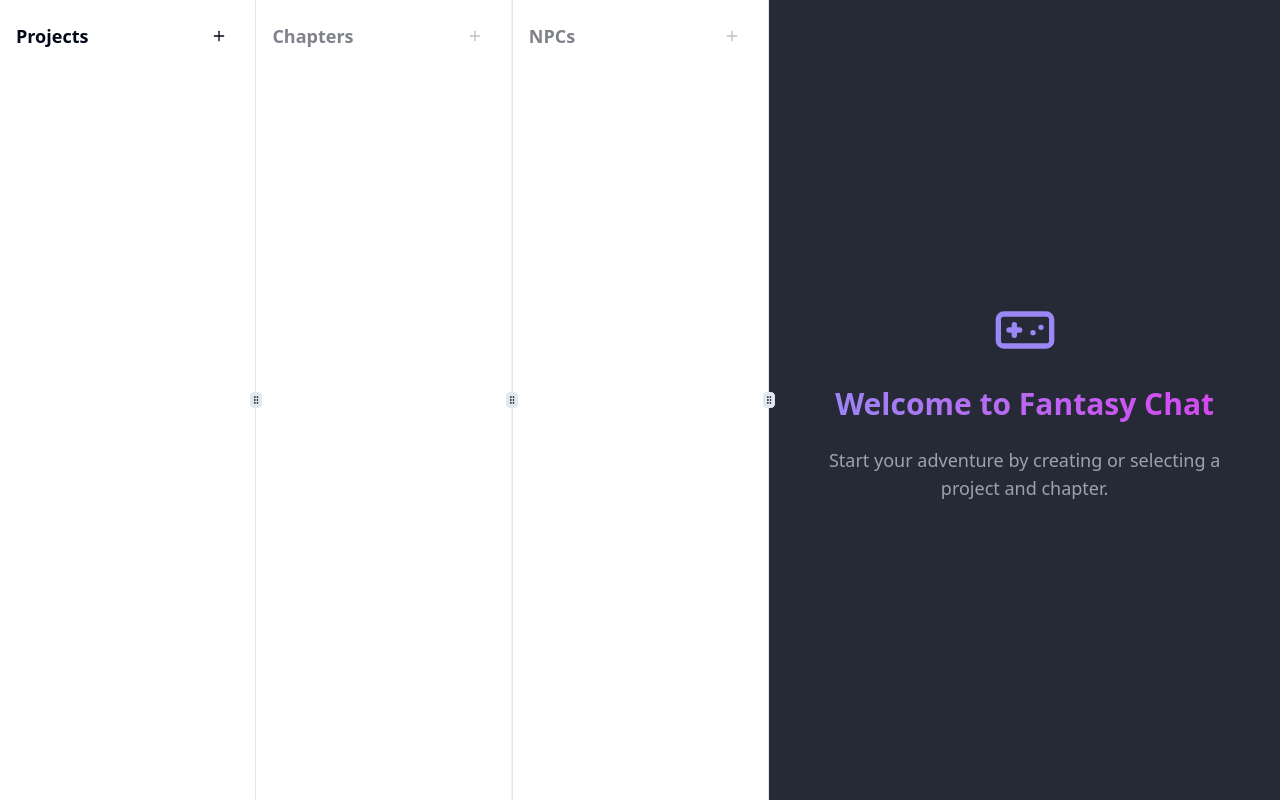
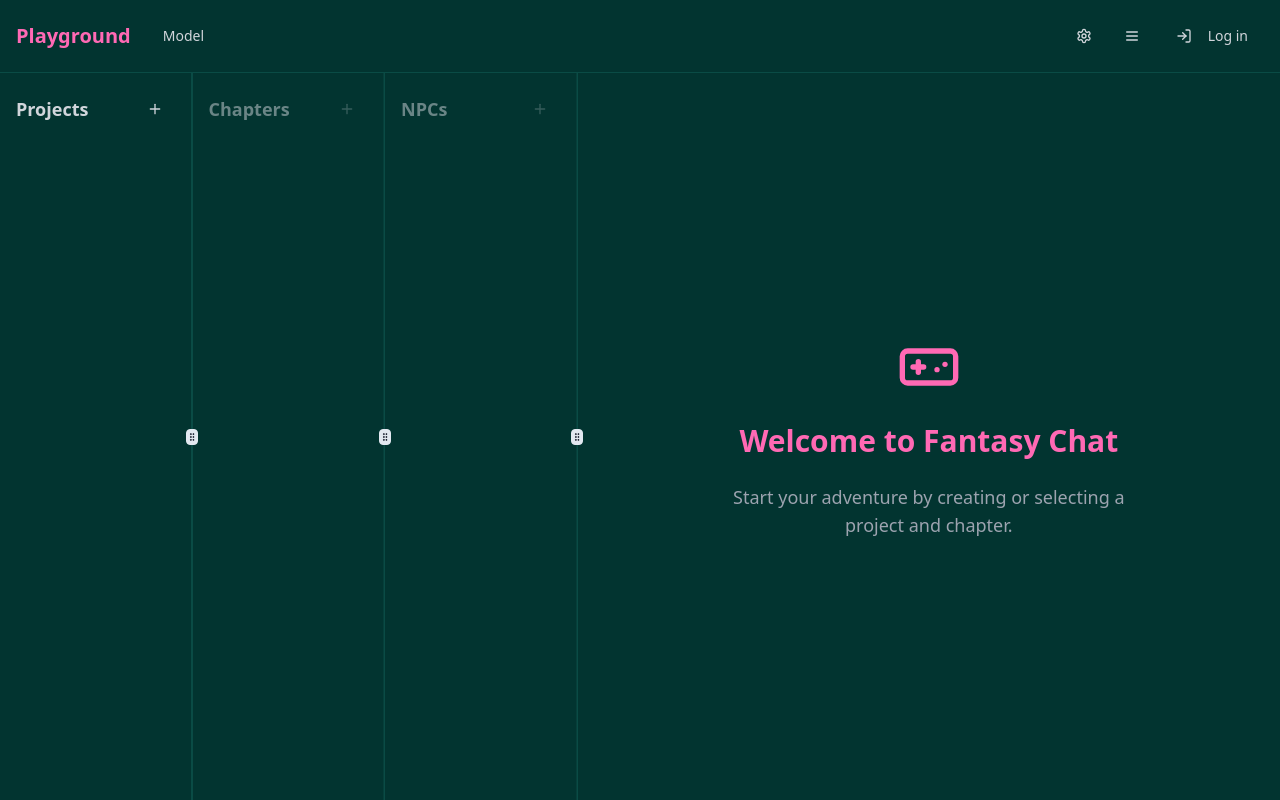
Before and after one commit to ammoti/tale-weaver-dialogue-hub, a React (Vite) app: page / in a window 1280 px wide. Built offline with nearby package versions, Linux system fonts and the light colour scheme.

Commit message:
feat: Implement UI changes based on image
- Updated the UI to match the provided image.
- Added a header with a menu.
- Adjusted the layout of the chat and sidebar components.

```diff
--- a/src/components/chat/ChapterSidebar.tsx
+++ b/src/components/chat/ChapterSidebar.tsx
@@ -28,12 +28,12 @@ export const ChapterSidebar = () => {
   };
 
   return (
-    <div className={`w-64 h-full bg-white border-r p-4 ${isDisabled ? "opacity-50" : ""}`}>
+    <div className={`w-full h-full bg-[#023430] border-r border-[#0a4b45] p-4 ${isDisabled ? "opacity-50" : ""}`}>
       <div className="flex items-center justify-between mb-4">
-        <h2 className="text-lg font-semibold">Chapters</h2>
+        <h2 className="text-lg font-semibold text-gray-300">Chapters</h2>
         <Dialog open={isDisabled ? false : isOpen} onOpenChange={setIsOpen}>
           <DialogTrigger asChild>
-            <Button variant="ghost" size="icon" disabled={isDisabled}>
+            <Button variant="ghost" size="icon" disabled={isDisabled} className="text-gray-300 hover:text-white hover:bg-[#0a4b45]">
               <Plus className="h-4 w-4" />
             </Button>
           </DialogTrigger>
@@ -62,7 +62,11 @@ export const ChapterSidebar = () => {
           <Button
             key={chapter.id}
             variant={selectedChapter?.id === chapter.id ? "secondary" : "ghost"}
-            className="w-full justify-start"
+            className={`w-full justify-start ${
+              selectedChapter?.id === chapter.id
+                ? "bg-[#0a4b45] text-white hover:bg-[#0a4b45]"
+                : "text-gray-300 hover:text-white hover:bg-[#0a4b45]"
+            }`}
             onClick={() => setSelectedChapter(chapter)}
             disabled={isDisabled}
           >
--- a/src/components/chat/ChatArea.tsx
+++ b/src/components/chat/ChatArea.tsx
@@ -10,14 +10,14 @@ export const ChatArea = () => {
   const [message, setMessage] = useState("");
 
   return (
-    <div className="flex-1 flex flex-col h-full bg-[#1A1F2C] bg-opacity-95 p-4">
+    <div className="flex-1 flex flex-col h-full bg-[#023430]">
       {!selectedNPC ? (
         <div className="flex-1 flex items-center justify-center text-center p-8">
           <div className="max-w-md space-y-6 animate-fade-in">
             <div className="flex justify-center">
-              <Gamepad className="w-16 h-16 text-[#9b87f5]" />
+              <Gamepad className="w-16 h-16 text-[#FF69B4]" />
             </div>
-            <h2 className="text-3xl font-bold bg-gradient-to-r from-[#9b87f5] to-[#D946EF] bg-clip-text text-transparent">
+            <h2 className="text-3xl font-bold text-[#FF69B4]">
               Welcome to Fantasy Chat
             </h2>
             <p className="text-gray-400 text-lg">
@@ -27,23 +27,26 @@ export const ChatArea = () => {
         </div>
       ) : (
         <>
-          <div className="flex-1 mb-4 rounded-lg bg-[#22272E] p-4 overflow-y-auto">
+          <div className="flex-1 mb-4 overflow-y-auto">
             {/* Chat messages will go here */}
           </div>
-          <div className="flex gap-2 relative">
+          <div className="p-4 border-t border-[#0a4b45]">
+            <div className="flex gap-2">
               <Input
-              placeholder="Type your message..."
+                placeholder="Message OLMo..."
                 value={message}
                 onChange={(e) => setMessage(e.target.value)}
-              className="bg-[#22272E] border-[#9b87f5] text-white placeholder-gray-400"
+                className="bg-[#0a4b45] border-[#0a4b45] text-white placeholder-gray-400 focus-visible:ring-[#FF69B4] focus-visible:ring-offset-0"
               />
               <Button
                 disabled={!message}
-              className="bg-[#9b87f5] hover:bg-[#7E69AB] text-white min-w-[100px]"
+                className="bg-[#FF69B4] hover:bg-[#ff45a0] text-white min-w-[100px]"
               >
                 <SendHorizontal className="w-4 h-4 mr-2" />
                 Send
               </Button>
+            </div>
+            <p className="text-xs text-gray-500 mt-2 text-center">Always fact-check your results. OLMo is primarily designed to handle English queries.</p>
           </div>
         </>
       )}
--- /dev/null
+++ b/src/components/chat/Header.tsx
@@ -0,0 +1,39 @@
+
+import { Button } from "@/components/ui/button";
+import { MenubarContent, MenubarItem, MenubarMenu, MenubarTrigger, Menubar } from "@/components/ui/menubar";
+import { Settings, LogIn, Menu } from "lucide-react";
+
+export const Header = () => {
+  return (
+    <div className="flex items-center justify-between bg-[#023430] p-4 border-b border-[#0a4b45]">
+      <div className="flex items-center space-x-4">
+        <h1 className="text-[#FF69B4] text-xl font-semibold">Playground</h1>
+        <Menubar className="border-none bg-transparent">
+          <MenubarMenu>
+            <MenubarTrigger className="text-gray-300 hover:text-white data-[state=open]:bg-[#0a4b45]">Model</MenubarTrigger>
+            <MenubarContent className="bg-[#023430] border-[#0a4b45]">
+              <MenubarItem className="text-gray-300 hover:bg-[#0a4b45] focus:bg-[#0a4b45]">
+                GPT-4
+              </MenubarItem>
+              <MenubarItem className="text-gray-300 hover:bg-[#0a4b45] focus:bg-[#0a4b45]">
+                ChatGPT
+              </MenubarItem>
+            </MenubarContent>
+          </MenubarMenu>
+        </Menubar>
+      </div>
+      <div className="flex items-center space-x-2">
+        <Button variant="ghost" size="icon" className="text-gray-300 hover:text-white hover:bg-[#0a4b45]">
+          <Settings className="h-5 w-5" />
+        </Button>
+        <Button variant="ghost" size="icon" className="text-gray-300 hover:text-white hover:bg-[#0a4b45]">
+          <Menu className="h-5 w-5" />
+        </Button>
+        <Button variant="ghost" className="text-gray-300 hover:text-white hover:bg-[#0a4b45]">
+          <LogIn className="h-5 w-5 mr-2" />
+          Log in
+        </Button>
+      </div>
+    </div>
+  );
+};
--- a/src/components/chat/NPCSidebar.tsx
+++ b/src/components/chat/NPCSidebar.tsx
@@ -29,12 +29,12 @@ export const NPCSidebar = () => {
   };
 
   return (
-    <div className={`w-64 h-full bg-white border-r p-4 ${isDisabled ? "opacity-50" : ""}`}>
+    <div className={`w-full h-full bg-[#023430] border-r border-[#0a4b45] p-4 ${isDisabled ? "opacity-50" : ""}`}>
       <div className="flex items-center justify-between mb-4">
-        <h2 className="text-lg font-semibold">NPCs</h2>
+        <h2 className="text-lg font-semibold text-gray-300">NPCs</h2>
         <Dialog open={isDisabled ? false : isOpen} onOpenChange={setIsOpen}>
           <DialogTrigger asChild>
-            <Button variant="ghost" size="icon" disabled={isDisabled}>
+            <Button variant="ghost" size="icon" disabled={isDisabled} className="text-gray-300 hover:text-white hover:bg-[#0a4b45]">
               <Plus className="h-4 w-4" />
             </Button>
           </DialogTrigger>
@@ -71,7 +71,11 @@ export const NPCSidebar = () => {
           <Button
             key={npc.id}
             variant={selectedNPC?.id === npc.id ? "secondary" : "ghost"}
-            className="w-full justify-start"
+            className={`w-full justify-start ${
+              selectedNPC?.id === npc.id
+                ? "bg-[#0a4b45] text-white hover:bg-[#0a4b45]"
+                : "text-gray-300 hover:text-white hover:bg-[#0a4b45]"
+            }`}
             onClick={() => setSelectedNPC(npc)}
             disabled={isDisabled}
           >
--- a/src/components/chat/ProjectSidebar.tsx
+++ b/src/components/chat/ProjectSidebar.tsx
@@ -24,12 +24,12 @@ export const ProjectSidebar = () => {
   };
 
   return (
-    <div className="w-64 h-full bg-white border-r p-4">
+    <div className="w-full h-full bg-[#023430] border-r border-[#0a4b45] p-4">
       <div className="flex items-center justify-between mb-4">
-        <h2 className="text-lg font-semibold">Projects</h2>
+        <h2 className="text-lg font-semibold text-gray-300">Projects</h2>
         <Dialog open={isOpen} onOpenChange={setIsOpen}>
           <DialogTrigger asChild>
-            <Button variant="ghost" size="icon">
+            <Button variant="ghost" size="icon" className="text-gray-300 hover:text-white hover:bg-[#0a4b45]">
               <Plus className="h-4 w-4" />
             </Button>
           </DialogTrigger>
@@ -66,7 +66,11 @@ export const ProjectSidebar = () => {
           <Button
             key={project.id}
             variant={selectedProject?.id === project.id ? "secondary" : "ghost"}
-            className="w-full justify-start"
+            className={`w-full justify-start ${
+              selectedProject?.id === project.id
+                ? "bg-[#0a4b45] text-white hover:bg-[#0a4b45]"
+                : "text-gray-300 hover:text-white hover:bg-[#0a4b45]"
+            }`}
             onClick={() => setSelectedProject(project)}
           >
             {project.name}
--- a/src/pages/Index.tsx
+++ b/src/pages/Index.tsx
@@ -3,28 +3,32 @@ import { ProjectSidebar } from "@/components/chat/ProjectSidebar";
 import { ChapterSidebar } from "@/components/chat/ChapterSidebar";
 import { NPCSidebar } from "@/components/chat/NPCSidebar";
 import { ChatArea } from "@/components/chat/ChatArea";
+import { Header } from "@/components/chat/Header";
 import { ResizablePanelGroup, ResizablePanel, ResizableHandle } from "@/components/ui/resizable";
 
 const Index = () => {
   return (
-    <div className="flex h-screen bg-background">
-      <ResizablePanelGroup direction="horizontal">
-        <ResizablePanel defaultSize={20} minSize={15}>
+    <div className="flex flex-col h-screen bg-[#023430]">
+      <Header />
+      <div className="flex-1">
+        <ResizablePanelGroup direction="horizontal" className="h-full">
+          <ResizablePanel defaultSize={15} minSize={12}>
             <ProjectSidebar />
           </ResizablePanel>
-        <ResizableHandle withHandle />
-        <ResizablePanel defaultSize={20} minSize={15}>
+          <ResizableHandle withHandle className="bg-[#0a4b45]" />
+          <ResizablePanel defaultSize={15} minSize={12}>
             <ChapterSidebar />
           </ResizablePanel>
-        <ResizableHandle withHandle />
-        <ResizablePanel defaultSize={20} minSize={15}>
+          <ResizableHandle withHandle className="bg-[#0a4b45]" />
+          <ResizablePanel defaultSize={15} minSize={12}>
             <NPCSidebar />
           </ResizablePanel>
-        <ResizableHandle withHandle />
-        <ResizablePanel defaultSize={40} minSize={30}>
+          <ResizableHandle withHandle className="bg-[#0a4b45]" />
+          <ResizablePanel defaultSize={55} minSize={35}>
             <ChatArea />
           </ResizablePanel>
         </ResizablePanelGroup>
+      </div>
     </div>
   );
 };
```
Lines whose indentation alone changed are shown as unchanged.
